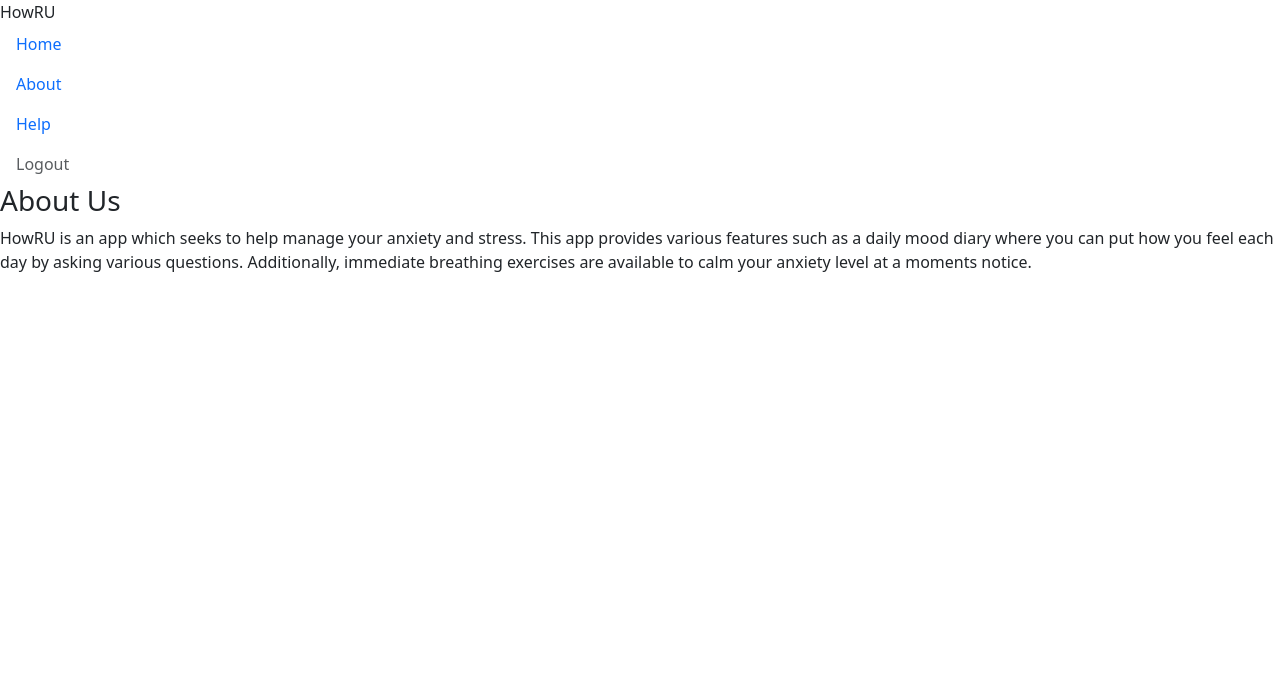
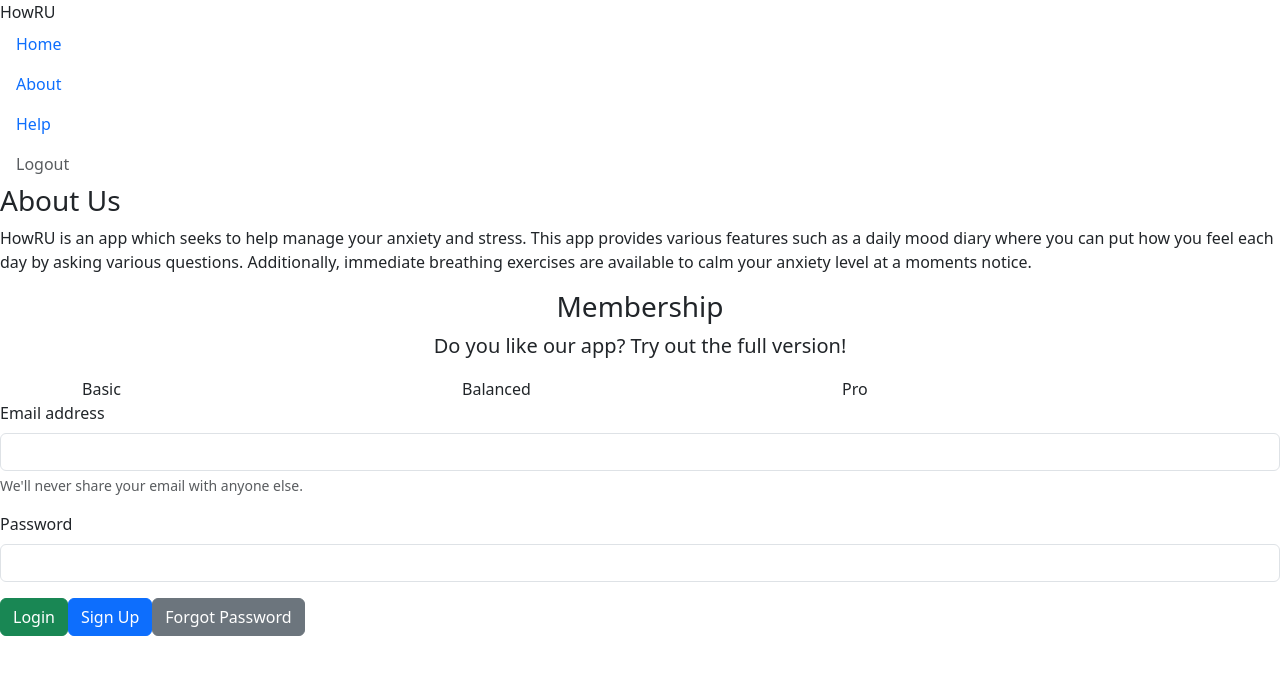
Before and after one commit to IRODR1502020/HOWRU-Spring-2024, a React (Create React App) app in the folder howru/: page / in a window 1280 px wide. Shown: the top 674 px of the page. Built offline with nearby package versions, Linux system fonts and the light colour scheme.

Commit message:
Added LoginWidget and MembershipSection component

```diff
--- a/howru/src/App.js
+++ b/howru/src/App.js
@@ -1,11 +1,16 @@
 import Navbar from './Components/Navbar.js'
 import AboutUs from './Components/AboutUs.js';
+import MembershipSection from './Components/MembershipSection.js';
+import LoginWidget from './Components/LoginWidget.js';
 function App() {
     return (
-        <div>HowRU
-        <Navbar />
+        <div>
+            HowRU
+            <Navbar />
 
-        <AboutUs about_us_text="HowRU is an app which seeks to help manage your anxiety and stress. This app provides various features such as a daily mood diary where you can put how you feel each day by asking various questions. Additionally, immediate breathing exercises are available to calm your anxiety level at a moments notice.  "/>
+            <AboutUs about_us_text="HowRU is an app which seeks to help manage your anxiety and stress. This app provides various features such as a daily mood diary where you can put how you feel each day by asking various questions. Additionally, immediate breathing exercises are available to calm your anxiety level at a moments notice.  "/>
+            <MembershipSection />
+            <LoginWidget />
         </div>
 
     )
--- /dev/null
+++ b/howru/src/Components/LoginWidget.js
@@ -0,0 +1,21 @@
+import React from 'react';
+import './bootstrap.css';
+
+export default function LoginWidget () {
+    return (
+        <form>
+            <div class="mb-3">
+                <label for="exampleInputEmail1" class="form-label">Email address</label>
+                <input type="email" class="form-control" id="exampleInputEmail1" aria-describedby="emailHelp"/>
+                <div id="emailHelp" class="form-text">We'll never share your email with anyone else.</div>
+            </div>
+            <div class="mb-3">
+                <label for="exampleInputPassword1" class="form-label">Password</label>
+                <input type="password" class="form-control" id="exampleInputPassword1"/>
+            </div>
+            <button type="submit" class="btn btn-success">Login</button>
+            <button type="submit" class="btn btn-primary">Sign Up</button>
+            <button type="button" class="btn btn-secondary">Forgot Password</button>
+        </form>
+    )
+}
--- /dev/null
+++ b/howru/src/Components/MembershipSection.js
@@ -0,0 +1,25 @@
+import React from 'react';
+import './bootstrap.css';
+
+export default function MembershipSection() {
+    return (
+        <div class="container">
+            <div class="text-center">
+                <h3>Membership</h3>
+                <p class="lead">Do you like our app? Try out the full version!</p>
+            </div>
+
+            <div class="row align-items-start">
+                <div class="col">
+                Basic
+                </div>
+                <div class="col">
+                Balanced
+                </div>
+                <div class="col">
+                Pro
+                </div>
+            </div>
+        </div>
+    )
+}
```
